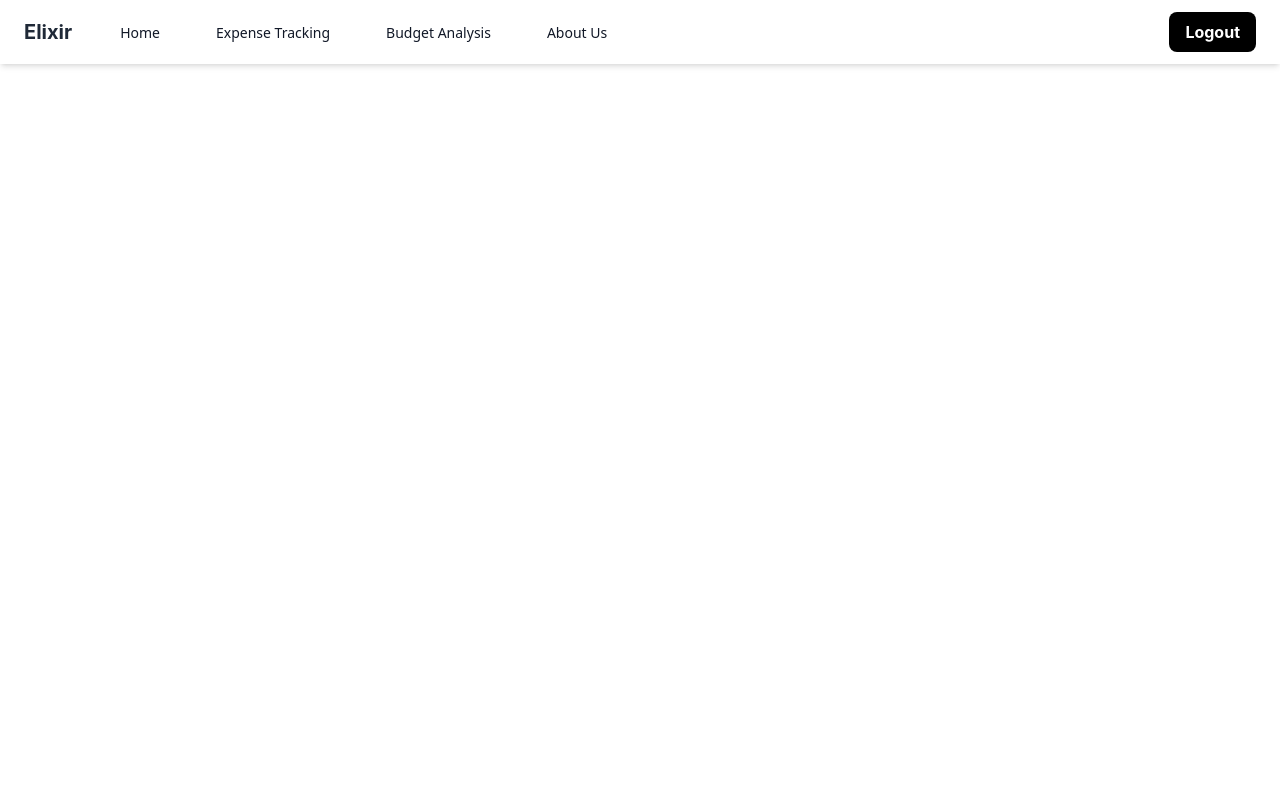
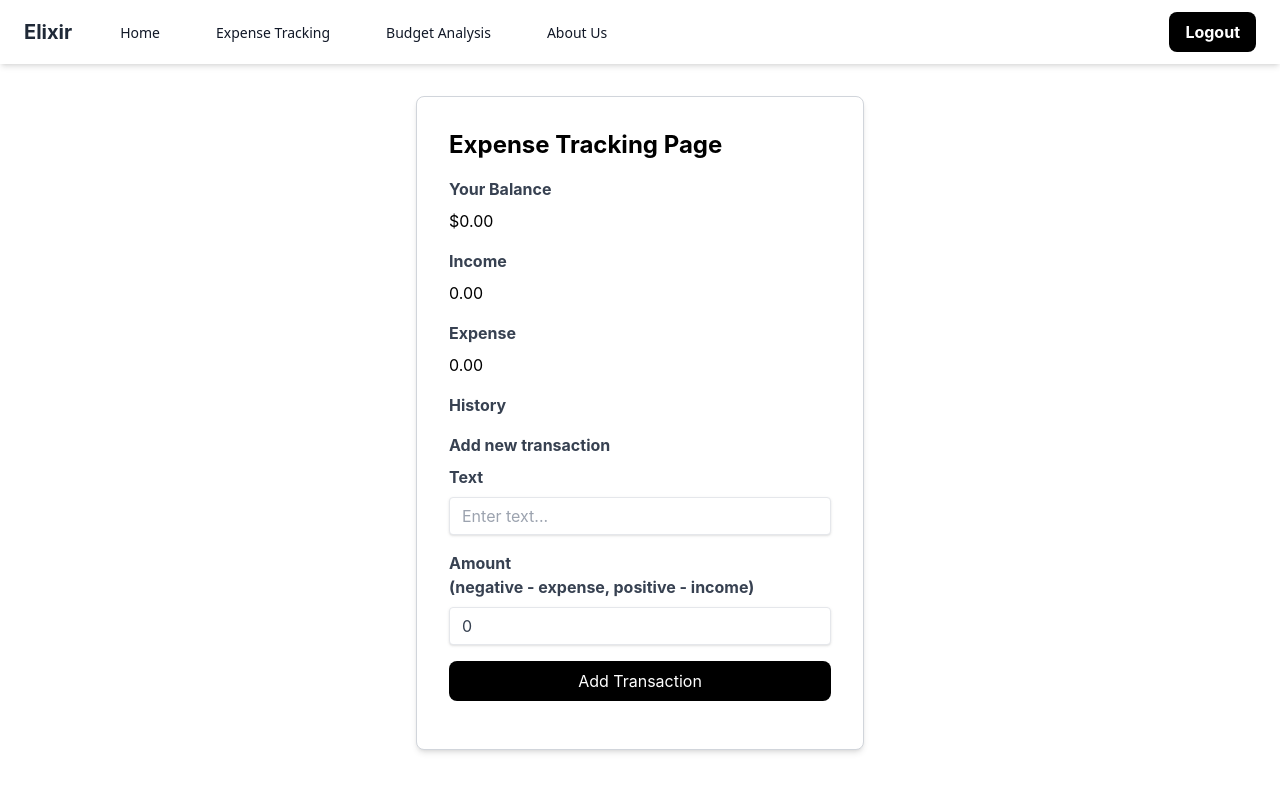
Before and after one commit to kaiwenGoh/financial_management, a React (Create React App) app in the folder financial-management-webapp/: page /ExpenseTracking in a window 1280 px wide. Shown: the top 792 px of the page. Built offline with nearby package versions, Linux system fonts and the light colour scheme; sample sign-in values are in the browser's storage.

Commit message:
Expense Tracking

```diff
--- a/financial-management-webapp/src/ExpenseTracking.js
+++ b/financial-management-webapp/src/ExpenseTracking.js
@@ -1,11 +1,32 @@
-import React from 'react';
+import React, { useState, useContext } from 'react';
 import Header from './components/Header';
+import { GlobalProvider } from './context/GlobalState';
+import { GlobalContext } from './context/GlobalState';
+import { TransactionList } from './components/TransactionList';
+import { AddTransaction } from './components/AddTransaction';
+import { IncomeExpenses } from './components/IncomeExpenses';
+import { Balance } from './components/Balance';
 
 function ExpenseTrackingPage() {
+
   return (
-    <div>
+    <GlobalProvider className='flex flex-col min-h-screen'>
       <Header/>
-    </div>
+      <div className="flex flex-col items-center justify-center flex-grow sm:p-8">
+        <div className="bg-white border border-gray-300 p-8 rounded-lg shadow-md w-full sm:max-w-md overflow-y-auto">
+          <h1 className="text-2xl font-bold mb-4">Expense Tracking Page</h1>
+
+          <Balance />
+
+          <IncomeExpenses />
+
+          <TransactionList />
+
+          <AddTransaction/>
+
+        </div>
+      </div>
+    </GlobalProvider>
   );
 }
 
--- /dev/null
+++ b/financial-management-webapp/src/components/AddTransaction.js
@@ -0,0 +1,65 @@
+import React, { useState, useContext, useRef } from 'react'
+import { GlobalContext } from '../context/GlobalState';
+
+export const AddTransaction = () => {
+    const [text, setText] = useState('');
+    const [amount, setAmount] = useState(0);
+    const counterRef = useRef(0);
+    const { addTransaction } = useContext(GlobalContext);
+    const onSubmit = e => {
+        e.preventDefault();
+        counterRef.current += 1;
+        const newTransaction = {
+            id: counterRef.current,
+            text,
+            amount: +amount
+        }
+
+        addTransaction(newTransaction);
+        setText('');
+        setAmount(0);
+    }
+
+    return (
+        <div className="mb-4">
+            <label className="block text-gray-700 font-bold mb-2">Add new transaction</label>
+            <form onSubmit={onSubmit}>
+              <div className="mb-4">
+                <label htmlFor="text" className="block text-gray-700 font-bold mb-2">Text</label>
+                <input
+                  type="text"
+                  id="text"
+                  value={text}
+                  onChange={(e) => setText(e.target.value)}
+                  required
+                  className="shadow appearance-none border rounded w-full py-2 px-3 text-gray-700 leading-tight focus:outline-none focus:shadow-outline"
+                  placeholder="Enter text..."
+                />
+              </div>
+
+              <div className="mb-4">
+                <label htmlFor="amount" className="block text-gray-700 font-bold mb-2">
+                  Amount <br />(negative - expense, positive - income)
+                </label>
+                <input
+                  type="number"
+                  id="amount"
+                  value={amount}
+                  onChange={(e) => setAmount(e.target.value)}
+                  required
+                  className="shadow appearance-none border rounded w-full py-2 px-3 text-gray-700 leading-tight focus:outline-none focus:shadow-outline"
+                  placeholder="Enter amount..."
+                />
+              </div>
+
+              <div className="flex justify-center">
+                <input
+                  type="submit"
+                  value="Add Transaction"
+                  className="button-class hover:bg-gray-600"
+                />
+              </div>
+            </form>
+        </div>
+    )
+}
--- /dev/null
+++ b/financial-management-webapp/src/components/Balance.js
@@ -0,0 +1,15 @@
+import React, { useContext } from 'react';
+import { GlobalContext } from '../context/GlobalState';
+
+export const Balance = () => {
+    const { transactions } = useContext(GlobalContext);
+    const amounts = transactions.map(transaction => transaction.amount);
+    const total = amounts.reduce((acc, item) => (acc += item), 0).toFixed(2);
+
+    return (
+        <div className="mb-4">
+            <h4 className="block text-gray-700 font-bold mb-2">Your Balance</h4>
+            <h1 className="flex items-center mb-2">${total}</h1>
+        </div>
+    )
+}
--- /dev/null
+++ b/financial-management-webapp/src/components/IncomeExpenses.js
@@ -0,0 +1,24 @@
+import React, { useContext } from 'react';
+import { GlobalContext } from '../context/GlobalState';
+
+export const IncomeExpenses = () => {
+    const { transactions } = useContext(GlobalContext);
+    const amounts = transactions.map(transaction => transaction.amount);
+    const total = amounts.reduce((acc, item) => (acc += item), 0).toFixed(2);
+    const income = amounts.filter(item => item > 0).reduce((acc, item) => (acc += item), 0).toFixed(2);
+    const expense = (amounts.filter(item => item < 0).reduce((acc, item) => (acc += item), 0) * -1).toFixed(2);
+
+    return (
+        <div>
+            <div className="mb-4">
+                <h4 className="block text-gray-700 font-bold mb-2">Income</h4>
+                <p className="money plus flex items-center mb-2">{income}</p>
+            </div>
+
+            <div className="mb-4">
+                <h4 className="block text-gray-700 font-bold mb-2">Expense</h4>
+                <p className="money minus flex items-center mb-2">{expense}</p>
+            </div>
+        </div>
+    )
+}
--- /dev/null
+++ b/financial-management-webapp/src/components/Transaction.js
@@ -0,0 +1,18 @@
+import React, { useContext } from 'react'
+import { GlobalContext } from '../context/GlobalState';
+
+export const Transaction = ({ transaction }) => {
+    const { deleteTransaction } = useContext(GlobalContext);
+
+    const sign = transaction.amount < 0 ? '-' : '+';
+
+    return (
+        <li className="text-gray-700 flex justify-between">
+            {transaction.text} <span>{sign}${Math.abs(transaction.amount)}</span>
+            <button onClick={() => {
+                deleteTransaction(transaction.id);
+            }}
+            className="text-red-500 ml-4">x</button>
+        </li>
+    )
+}
--- /dev/null
+++ b/financial-management-webapp/src/components/TransactionList.js
@@ -0,0 +1,17 @@
+import React, { useContext } from 'react';
+import { Transaction } from './Transaction';
+
+import { GlobalContext } from '../context/GlobalState';
+
+export const TransactionList = () => {
+  const { transactions } = useContext(GlobalContext);
+
+  return (
+    <div className="mb-4">
+            <label className="block text-gray-700 font-bold mb-2">History</label>
+            <ul className="list-disc pl-5 mb-4">
+              {transactions.map(transaction => (<Transaction key={transaction.id} transaction={transaction} />))}
+            </ul>
+    </div>
+  )
+}
--- /dev/null
+++ b/financial-management-webapp/src/context/AppReducer.js
@@ -0,0 +1,16 @@
+export default (state, action) => {
+    switch(action.type) {
+        case 'DELETE_TRANSACTION':
+            return {
+                ...state,
+                transactions: state.transactions.filter(transaction => transaction.id !== action.payload)
+            }
+        case 'ADD_TRANSACTION':
+            return {
+                ...state,
+                transactions: [action.payload, ...state.transactions]
+            }
+        default:
+            return state;
+    }
+}
--- /dev/null
+++ b/financial-management-webapp/src/context/GlobalState.js
@@ -0,0 +1,38 @@
+import React, { createContext, useReducer } from 'react';
+import AppReducer from './AppReducer';
+
+// Initial State
+const initialState = {
+    transactions: []
+}
+
+// Create context
+export const GlobalContext = createContext(initialState);
+
+// Provider component
+export const GlobalProvider = ({ children }) => {
+    const [state, dispatch] = useReducer(AppReducer, initialState);
+
+    // Actions
+    function deleteTransaction(id) {
+        dispatch({
+            type: 'DELETE_TRANSACTION',
+            payload: id
+        })
+    }
+
+    function addTransaction(transaction) {
+        dispatch({
+            type: 'ADD_TRANSACTION',
+            payload: transaction
+        })
+    }
+
+    return (<GlobalContext.Provider value={{
+        transactions:state.transactions,
+        deleteTransaction,
+        addTransaction
+    }}>
+        {children}
+    </GlobalContext.Provider>)
+}
```
